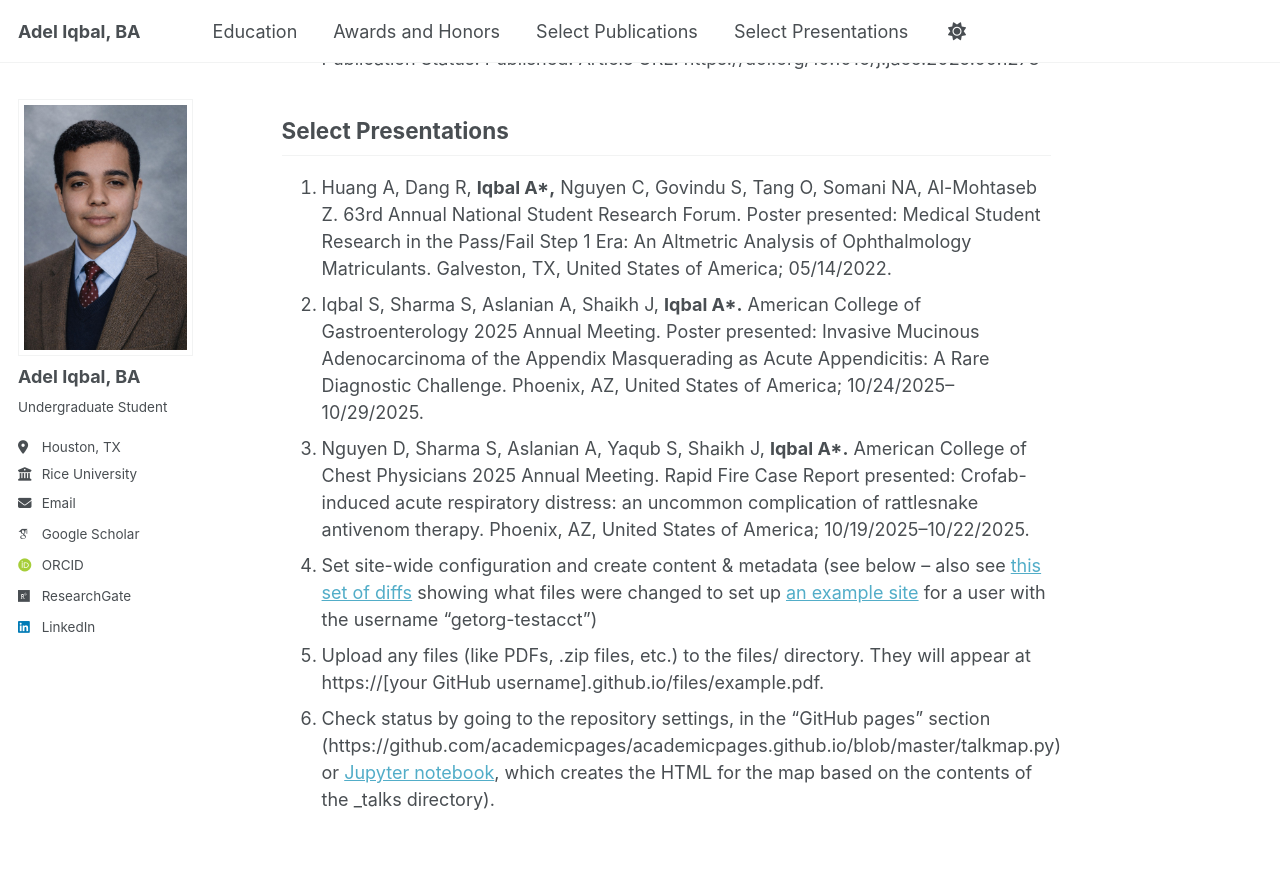
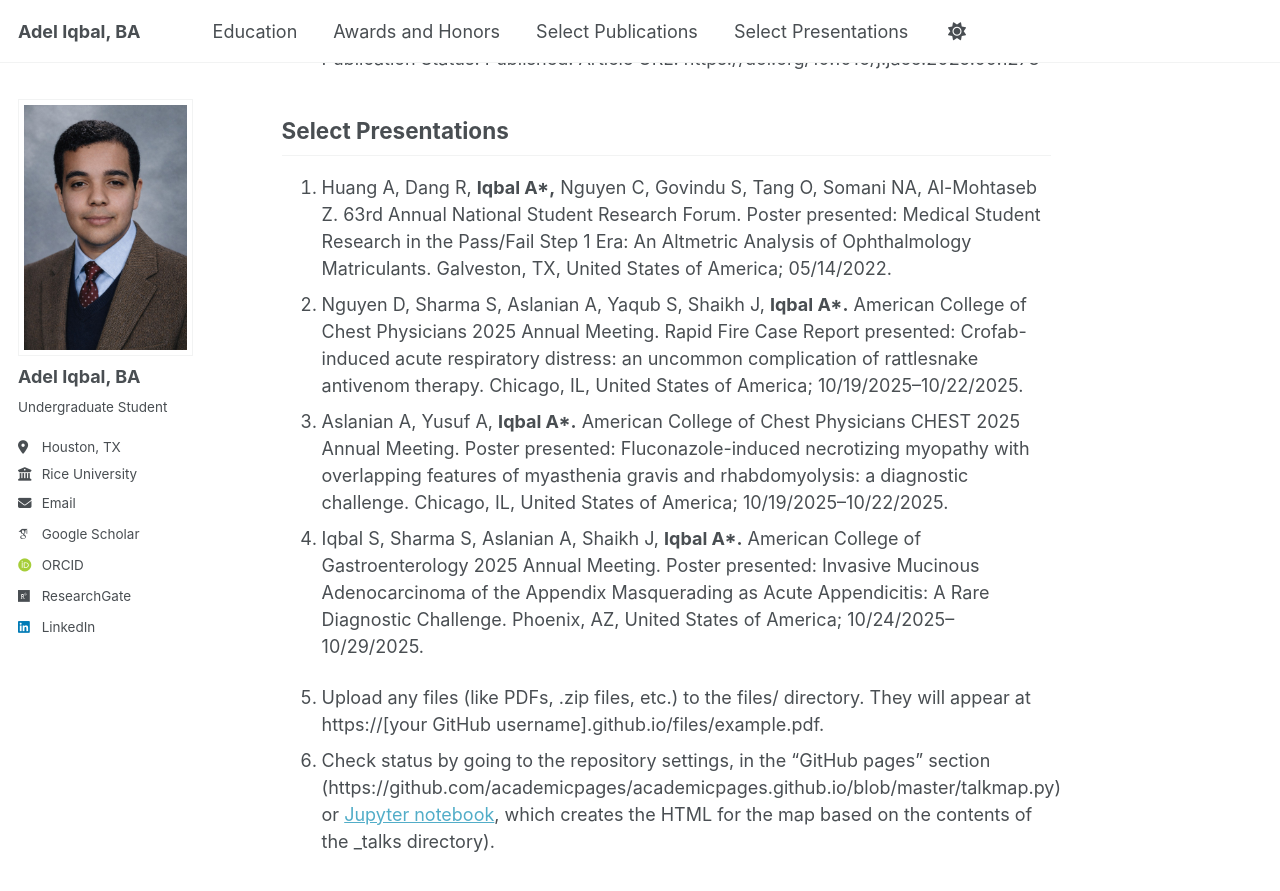
Before and after one commit to adel-iqbal/aiqbal, a Jekyll site: the page built from _pages/about.md, in a window 1280 px wide and 900 px high, scrolled down 1247 px. Shown: the top 891 px of the window. Built offline with Jekyll 4.4.1, drawn with Linux system fonts in a browser that asks for light colours; some web fonts are replaced; a script bundle is joined from its source files by our own code; library files that are not in the unit come from our copies; before the commit the page ends 2105 px from its top, so only the background shows below that.

Commit message:
Update about.md

```diff
--- a/_pages/about.md
+++ b/_pages/about.md
@@ -43,9 +43,11 @@ Select Publications
 Select Presentations
 ------
 1. Huang A, Dang R, **Iqbal A\*,** Nguyen C, Govindu S, Tang O, Somani NA, Al-Mohtaseb Z. 63rd Annual National Student Research Forum. Poster presented: Medical Student Research in the Pass/Fail Step 1 Era: An Altmetric Analysis of Ophthalmology Matriculants. Galveston, TX, United States of America; 05/14/2022.
+1. Nguyen D, Sharma S, Aslanian A, Yaqub S, Shaikh J, **Iqbal A\*.** American College of Chest Physicians 2025 Annual Meeting. Rapid Fire Case Report presented: Crofab-induced acute respiratory distress: an uncommon complication of rattlesnake antivenom therapy. Chicago, IL, United States of America; 10/19/2025–10/22/2025.
+1. Aslanian A, Yusuf A, **Iqbal A\*.** American College of Chest Physicians CHEST 2025 Annual Meeting. Poster presented: Fluconazole-induced necrotizing myopathy with overlapping features of myasthenia gravis and rhabdomyolysis: a diagnostic challenge. Chicago, IL, United States of America; 10/19/2025–10/22/2025.
 1. Iqbal S, Sharma S, Aslanian A, Shaikh J, **Iqbal A\*.** American College of Gastroenterology 2025 Annual Meeting. Poster presented: Invasive Mucinous Adenocarcinoma of the Appendix Masquerading as Acute Appendicitis: A Rare Diagnostic Challenge. Phoenix, AZ, United States of America; 10/24/2025–10/29/2025.
-1. Nguyen D, Sharma S, Aslanian A, Yaqub S, Shaikh J, **Iqbal A\*.** American College of Chest Physicians 2025 Annual Meeting. Rapid Fire Case Report presented: Crofab-induced acute respiratory distress: an uncommon complication of rattlesnake antivenom therapy. Phoenix, AZ, United States of America; 10/19/2025–10/22/2025.
-1. Set site-wide configuration and create content & metadata (see below -- also see [this set of diffs](https://archive.is/3TPas) showing what files were changed to set up [an example site](https://getorg-testacct.github.io) for a user with the username "getorg-testacct")
+
+
 1. Upload any files (like PDFs, .zip files, etc.) to the files/ directory. They will appear at https://[your GitHub username].github.io/files/example.pdf.
 1. Check status by going to the repository settings, in the "GitHub pages" section
 (https://github.com/academicpages/academicpages.github.io/blob/master/talkmap.py) or [Jupyter notebook](https://github.com/academicpages/academicpages.github.io/blob/master/talkmap.ipynb), which creates the HTML for the map based on the contents of the _talks directory).
```
